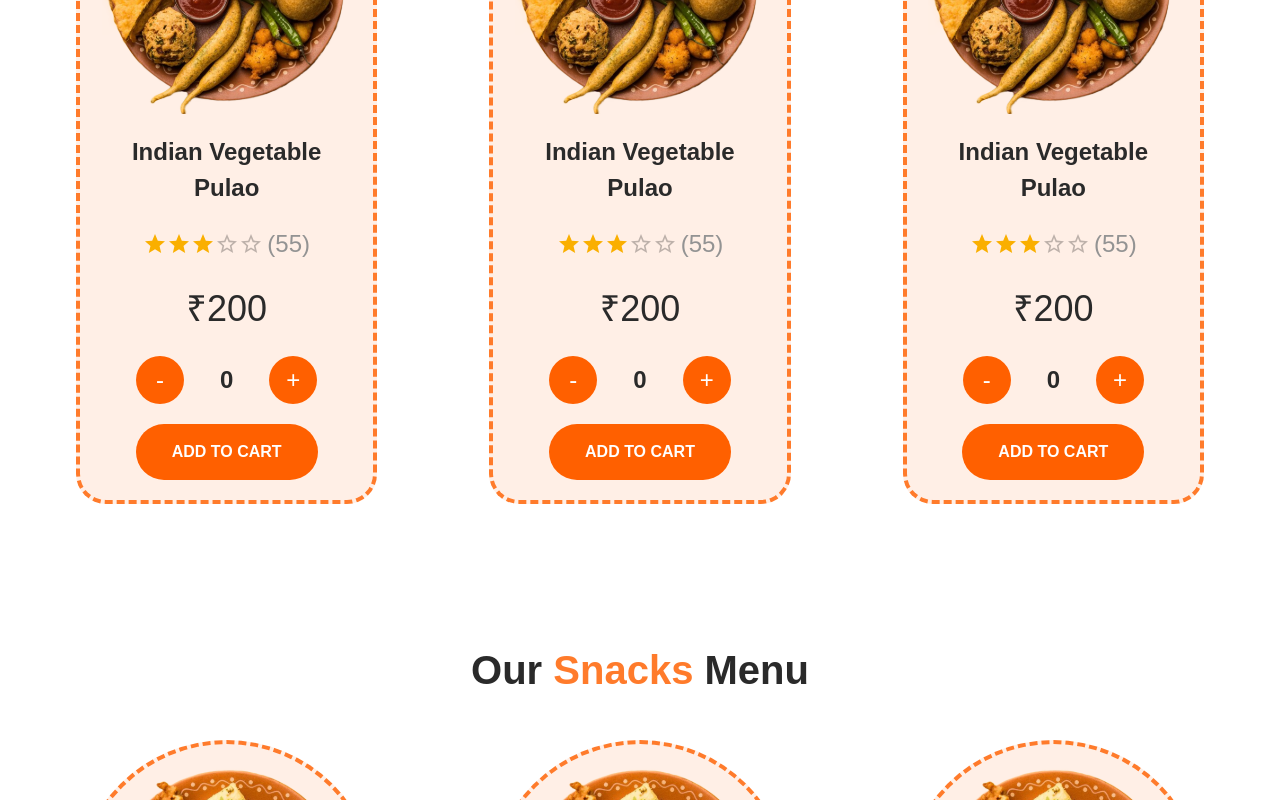
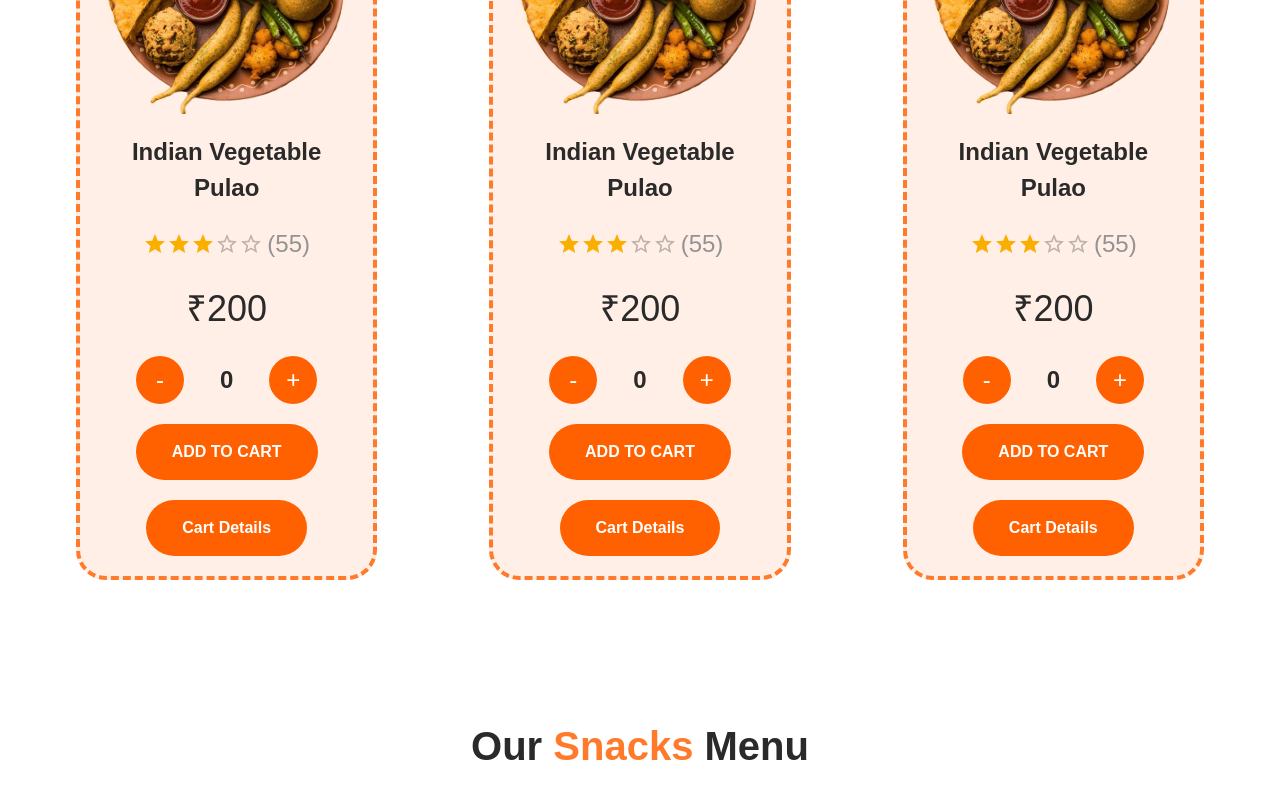
Before and after one commit to Shenoda7/FoodDash, a React (Vite) app: page /menu in a window 1280 px wide. Shown: the part 440-1240 px from the top of the page. Built offline with nearby package versions, Linux system fonts and the light colour scheme; the HTML template or start-up script is replaced by a standard one.

Commit message:
adjusted routes and added Home Comp

```diff
--- a/src/App.jsx
+++ b/src/App.jsx
@@ -1,14 +1,20 @@
 import Header from "./components/Header";
 import { BrowserRouter, Routes, Route } from "react-router-dom";
 import About from "./pages/About";
-import Menu from "./pages/Menu";
+import Menu from "./pages/Menu.jsx";
+import Cart from "./pages/Cart.jsx";
+import Home from "./pages/Home.jsx";
 
 function App() {
   return (
     <BrowserRouter>
       <Header />
-      <Menu />
-      <Routes></Routes>
+      <Routes>
+        <Route path="/" element={<Home />} />
+        <Route path="/menu" element={<Menu />} />
+        <Route path="/about" element={<About />} />
+        <Route path="/cart" element={<Cart />} />
+      </Routes>
     </BrowserRouter>
   );
 }
--- a/src/components/MenuProduct.jsx
+++ b/src/components/MenuProduct.jsx
@@ -1,8 +1,10 @@
 import { Rating } from "@mui/material";
 import React from "react";
-
+import { useNavigate } from "react-router-dom";
 const MenuProduct = ({ img, name, rating, numOfRating, price }) => {
   const [numOfOrders, setNumOfOrders] = React.useState(0);
+  const navigate = useNavigate();
+
   const addOrder = () => {
     setNumOfOrders((order) => order + 1);
   };
@@ -51,6 +53,12 @@ const MenuProduct = ({ img, name, rating, numOfRating, price }) => {
       <button className="px-9 py-4 bg-orange-dark rounded-full font-semibold text-white cursor-pointer">
         ADD TO CART
       </button>
+      <button
+        onClick={() => navigate("/cart")}
+        className="px-9 py-4 bg-orange-dark rounded-full font-semibold text-white cursor-pointer"
+      >
+        Cart Details
+      </button>
     </div>
   );
 };
--- a/src/pages/Cart.jsx
+++ b/src/pages/Cart.jsx
@@ -0,0 +1,12 @@
+import React from "react";
+
+const Cart = () => {
+  return (
+    <div className="container py-12 text-center">
+      <h1 className="text-heading-lg font-bold">Your Cart</h1>
+      <p className="text-body-md mt-4">Cart items will be displayed here.</p>
+    </div>
+  );
+};
+
+export default Cart;
--- /dev/null
+++ b/src/pages/Home.jsx
@@ -0,0 +1,7 @@
+export default function Home() {
+  return (
+    <>
+      <p>This is home page</p>
+    </>
+  );
+}
```
